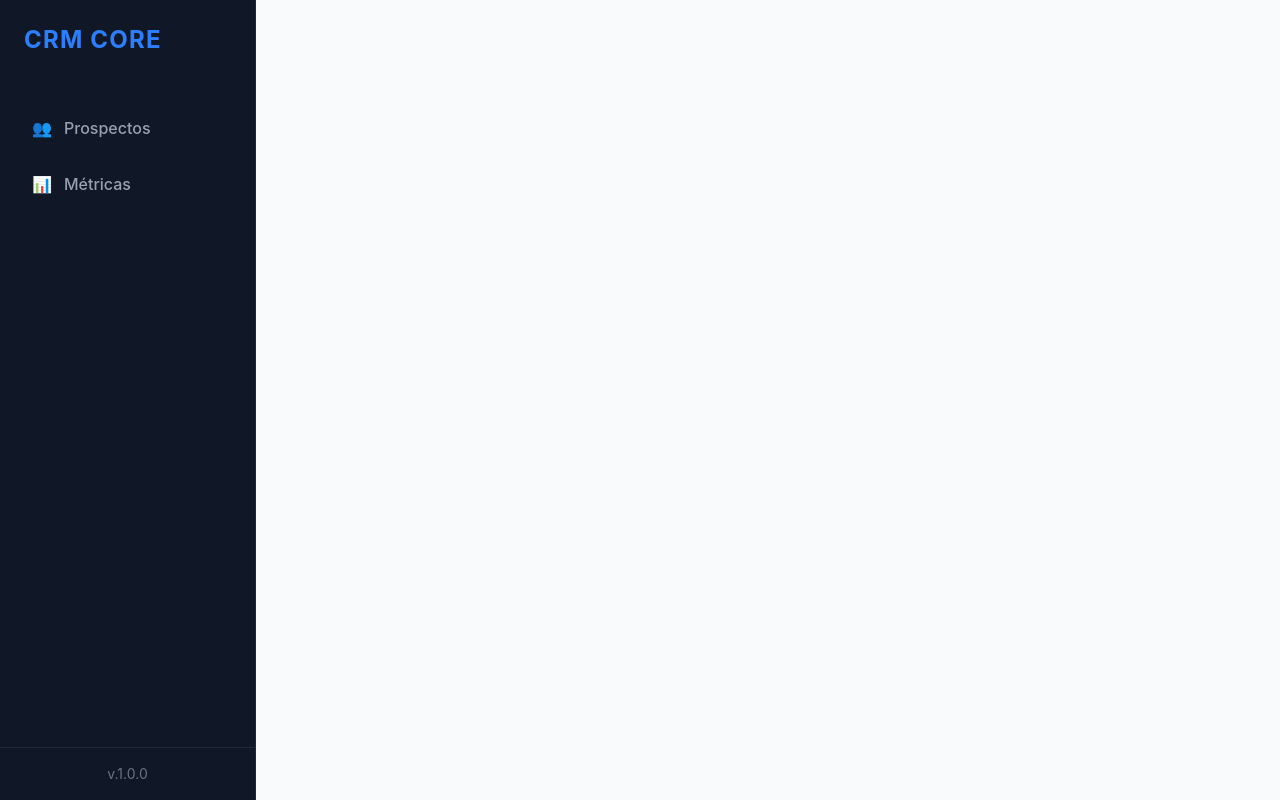
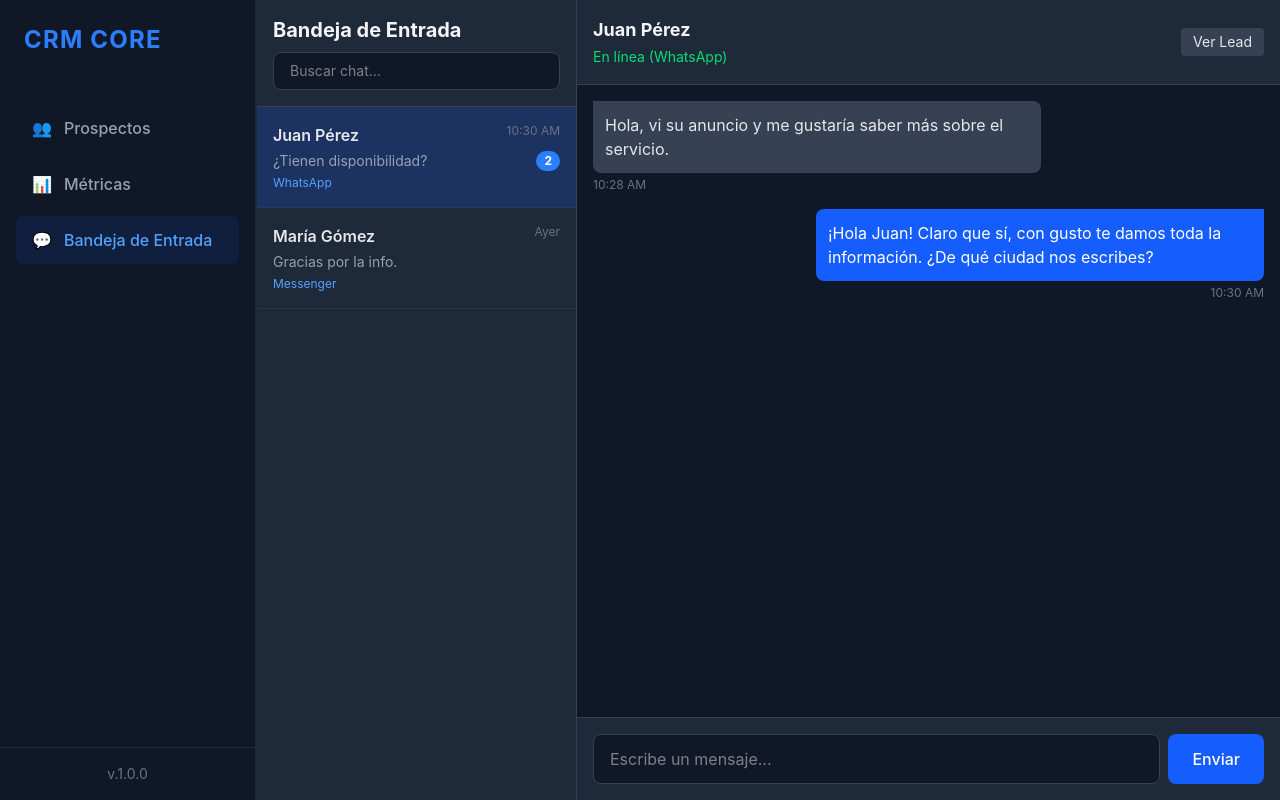
Before and after one commit to luisjcm/crm-frontend, a React (Vite) app: page /inbox in a window 1280 px wide. Built offline with nearby package versions, Linux system fonts and the light colour scheme.

Commit message:
feat: implementar maqueta visual del inbox omnicanal y enrutamiento

```diff
--- a/src/App.jsx
+++ b/src/App.jsx
@@ -2,6 +2,9 @@ import { BrowserRouter as Router, Route, Routes } from 'react-router-dom';
 
 import Dashboard from './pages/Dashboard';
 import Metricas from './pages/Metricas';
+import Inbox from './pages/Inbox';
+
+
 import NotificationProvider from './components/NotificationProvider';
 import Layout from './components/Layout';
 
@@ -15,6 +18,7 @@ function App() {
           {/* La ruta raíz '/' cargará el Dashboard */}
           <Route path="/" element={<Dashboard />} />
           <Route path="/metricas" element={<Metricas />} />
+          <Route path="/inbox" element={<Inbox />} />
         </Routes>
 
       </Layout>
--- a/src/components/Sidebar.jsx
+++ b/src/components/Sidebar.jsx
@@ -40,6 +40,13 @@ const Sidebar = () => {
                                 Métricas
                                 </NavLink>
                     </li>
+                     <li>
+                                {/* 3. Hacemos lo mismo aquí */}
+                                <NavLink to="/inbox" className={getNavClasses}>
+                                <span>💬</span>
+                                Bandeja de Entrada
+                                </NavLink>
+                    </li>
                 </ul>
             </nav>
 
--- /dev/null
+++ b/src/pages/Inbox.jsx
@@ -0,0 +1,104 @@
+import { useState } from 'react';
+
+const Inbox = () => {
+  // Datos simulados para visualizar el diseño
+  const [conversaciones] = useState([
+    { id: 1, nombre: 'Juan Pérez', origen: 'WhatsApp', ultimoMensaje: '¿Tienen disponibilidad?', hora: '10:30 AM', noLeidos: 2 },
+    { id: 2, nombre: 'María Gómez', origen: 'Messenger', ultimoMensaje: 'Gracias por la info.', hora: 'Ayer', noLeidos: 0 },
+  ]);
+
+  const [chatActivo, setChatActivo] = useState(conversaciones[0]);
+
+  return (
+    // Altura calculada para ocupar toda la pantalla menos un posible header
+    <div className="flex h-[calc(100vh-2rem)] md:h-screen bg-gray-900 md:border-l border-gray-800 overflow-hidden shadow-xl">
+
+      {/* PANEL IZQUIERDO: Lista de Conversaciones */}
+      <div className="w-full md:w-80 bg-gray-800 border-r border-gray-700 flex flex-col">
+        {/* Header del panel izquierdo */}
+        <div className="p-4 border-b border-gray-700">
+          <h2 className="text-xl font-bold text-gray-100">Bandeja de Entrada</h2>
+          <div className="mt-2 relative">
+            <input
+              type="text"
+              placeholder="Buscar chat..."
+              className="w-full bg-gray-900 text-gray-200 text-sm rounded-lg px-4 py-2 border border-gray-700 focus:outline-none focus:border-blue-500"
+            />
+          </div>
+        </div>
+
+        {/* Lista de chats */}
+        <div className="flex-1 overflow-y-auto">
+          {conversaciones.map((chat) => (
+            <div
+              key={chat.id}
+              onClick={() => setChatActivo(chat)}
+              className={`p-4 border-b border-gray-700/50 cursor-pointer transition-colors ${chatActivo.id === chat.id ? 'bg-blue-600/20' : 'hover:bg-gray-700/50'}`}
+            >
+              <div className="flex justify-between items-start mb-1">
+                <h4 className="font-semibold text-gray-200">{chat.nombre}</h4>
+                <span className="text-xs text-gray-500">{chat.hora}</span>
+              </div>
+              <div className="flex justify-between items-center">
+                <p className="text-sm text-gray-400 truncate pr-2">{chat.ultimoMensaje}</p>
+                {chat.noLeidos > 0 && (
+                  <span className="bg-blue-500 text-white text-xs font-bold px-2 py-0.5 rounded-full">
+                    {chat.noLeidos}
+                  </span>
+                )}
+              </div>
+              <span className="text-xs text-blue-400 mt-1 block">{chat.origen}</span>
+            </div>
+          ))}
+        </div>
+      </div>
+
+      {/* PANEL DERECHO: Área de Chat */}
+      <div className="hidden md:flex flex-1 flex-col bg-gray-900">
+        {/* Header del Chat */}
+        <div className="p-4 border-b border-gray-700 bg-gray-800 flex justify-between items-center">
+          <div>
+            <h3 className="text-lg font-bold text-gray-100">{chatActivo.nombre}</h3>
+            <span className="text-sm text-green-400">En línea ({chatActivo.origen})</span>
+          </div>
+          <button className="text-sm bg-gray-700 hover:bg-gray-600 text-gray-200 px-3 py-1 rounded transition-colors">
+            Ver Lead
+          </button>
+        </div>
+
+        {/* Historial de Mensajes (Simulado) */}
+        <div className="flex-1 overflow-y-auto p-4 space-y-4">
+          <div className="flex flex-col items-start">
+            <span className="bg-gray-700 text-gray-200 p-3 rounded-lg rounded-tl-none max-w-md">
+              Hola, vi su anuncio y me gustaría saber más sobre el servicio.
+            </span>
+            <span className="text-xs text-gray-500 mt-1">10:28 AM</span>
+          </div>
+          <div className="flex flex-col items-end">
+            <span className="bg-blue-600 text-white p-3 rounded-lg rounded-tr-none max-w-md">
+              ¡Hola Juan! Claro que sí, con gusto te damos toda la información. ¿De qué ciudad nos escribes?
+            </span>
+            <span className="text-xs text-gray-500 mt-1">10:30 AM</span>
+          </div>
+        </div>
+
+        {/* Input de Envío */}
+        <div className="p-4 border-t border-gray-700 bg-gray-800">
+          <div className="flex gap-2 relative">
+            <input
+              type="text"
+              placeholder="Escribe un mensaje..."
+              className="flex-1 bg-gray-900 text-gray-200 rounded-lg px-4 py-3 border border-gray-700 focus:outline-none focus:border-blue-500"
+            />
+            <button className="bg-blue-600 hover:bg-blue-700 text-white px-6 py-3 rounded-lg font-medium transition-colors">
+              Enviar
+            </button>
+          </div>
+        </div>
+      </div>
+
+    </div>
+  );
+};
+
+export default Inbox;
```
